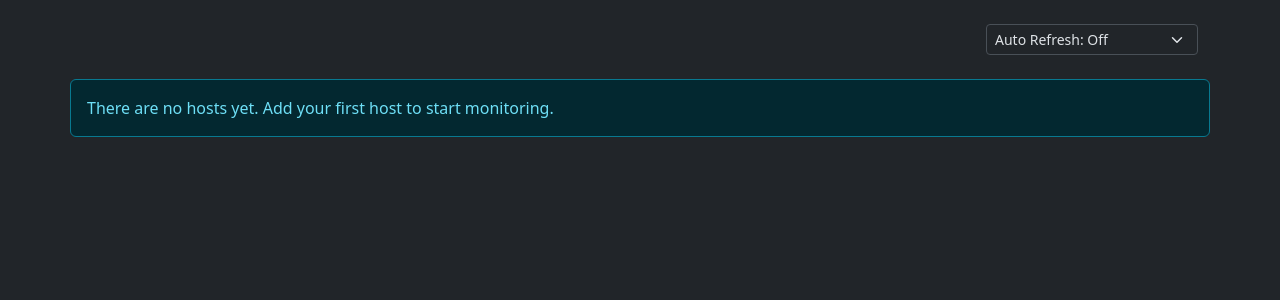
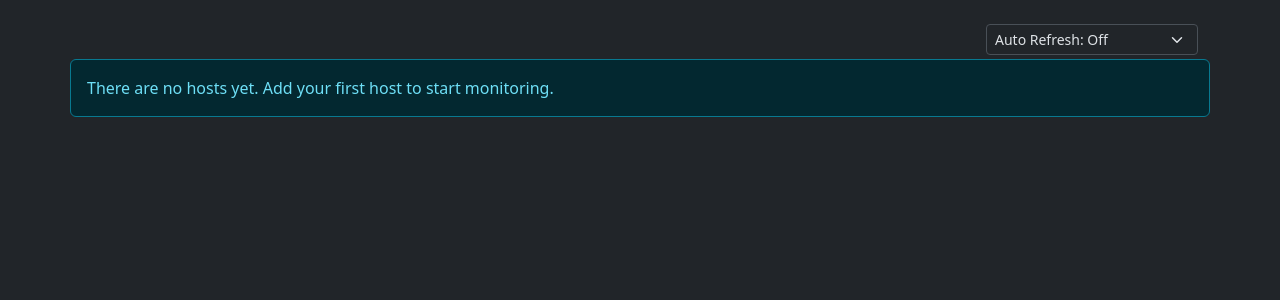
Before and after one commit to twopoint71/reuptime, a Django app: template website/templates/summary.html in a window 1280 px wide. Shown: the part 56-356 px from the top of the page. Run offline with Django 5.2, Linux system fonts and the light colour scheme; the template is opened without the code that fills it, so the values that code supplies are empty.

Commit message:
Adjust margin bottom on form controls

```diff
--- a/website/templates/monitored_hosts.html
+++ b/website/templates/monitored_hosts.html
@@ -9,7 +9,7 @@
 
 <!-- Actions -->
 <form name="actions">
-    <div class="row mb-3">
+    <div class="row mb-1">
         <div id="actionButtons" class="col-md-6">
             <button type="button" class="btn btn-sm btn-primary" data-bs-toggle="modal" data-bs-target="#addHostModal">
                 Add Host
--- a/website/templates/summary.html
+++ b/website/templates/summary.html
@@ -3,7 +3,7 @@
 {% block title %}ReUptime - Host Monitoring{% endblock %}
 
 {% block content %}
-<div class="row mb-4">
+<div class="row mb-1">
     <div class="d-flex justify-content-end">
         <select class="form-select form-select-sm w-auto" name="summaryRefreshInterval" onchange="summary.autoRefresh()">
             <option value="-1" selected>Auto Refresh: Off</option>
```
